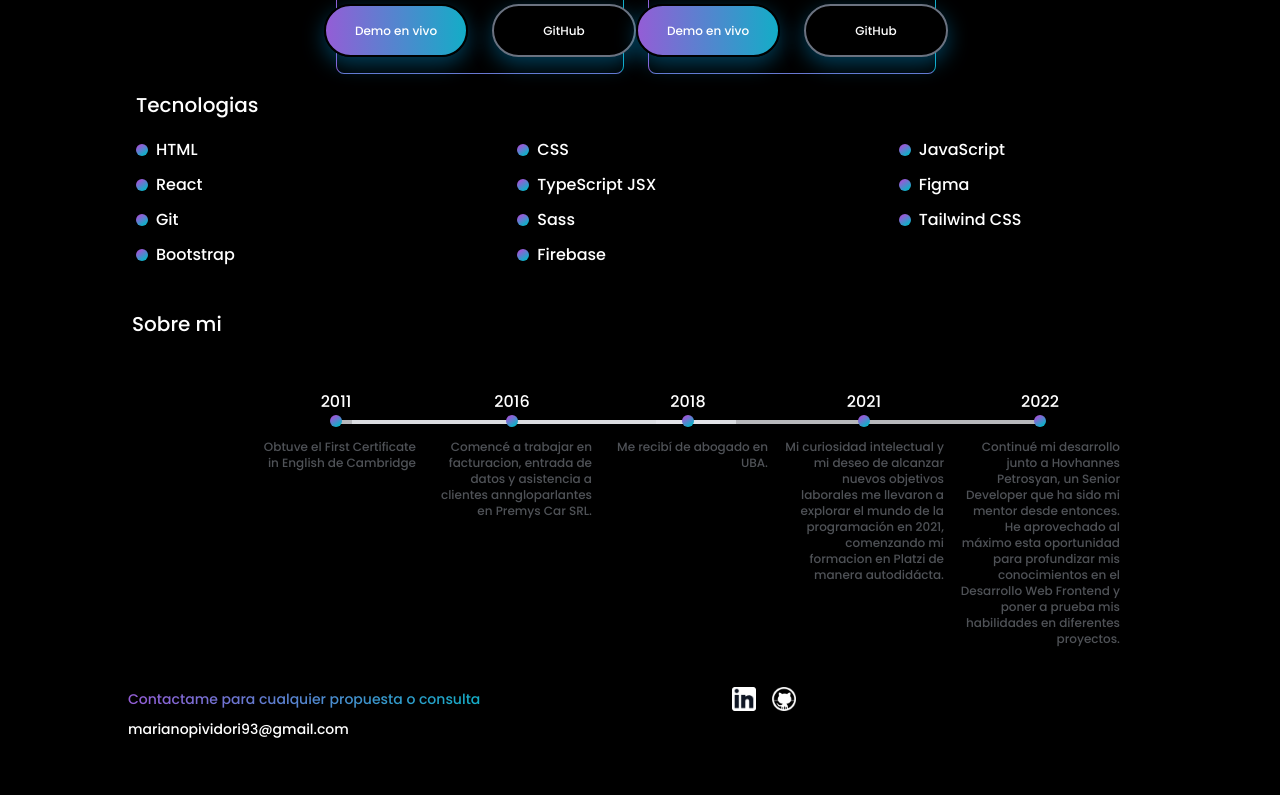
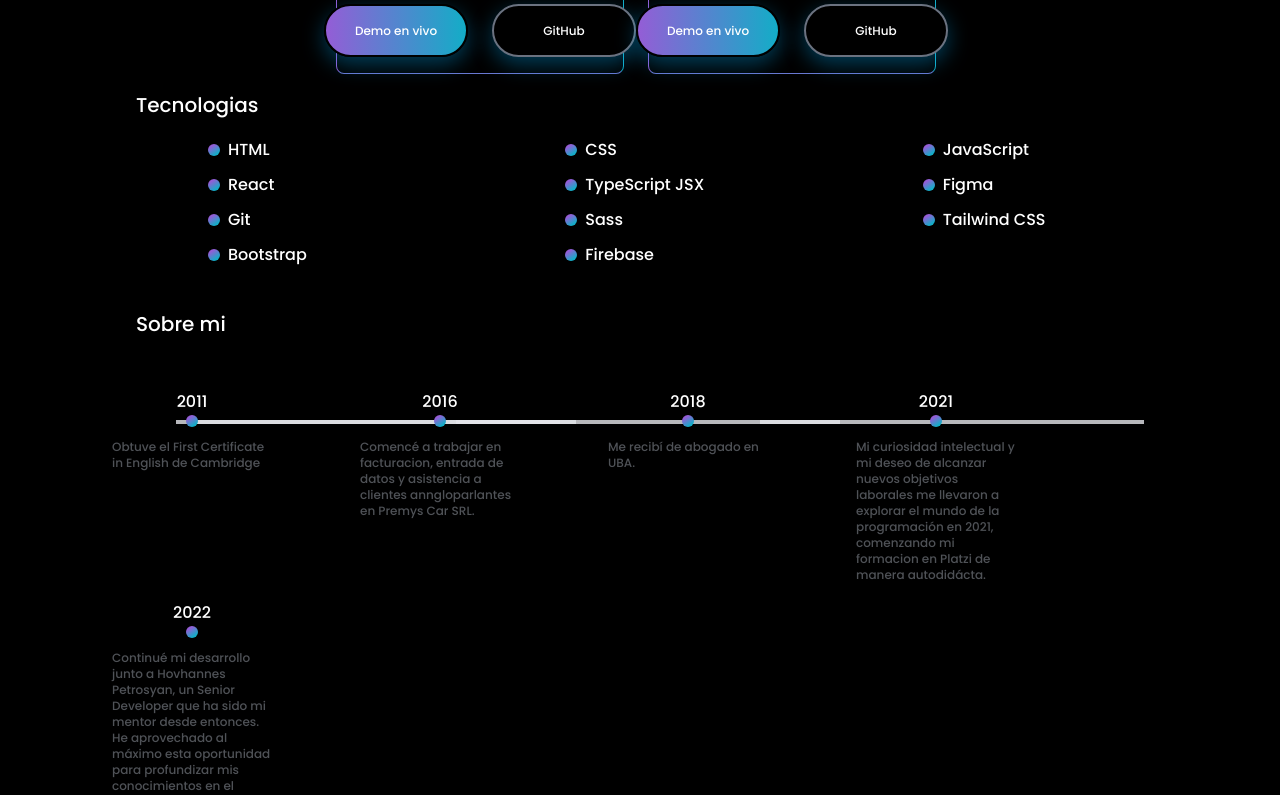
Before and after one commit to Marianopiv/portfolio-piv, a React (Vite) app: page / in a window 1280 px wide. Shown: the part 1840-2635 px from the top of the page. Before the commit the page ends 2595 px from the top, so only its background shows below. Built offline with nearby package versions, Linux system fonts and the light colour scheme.

Commit message:
agrego mas cosas de responsive

```diff
--- a/src/components/aboutMe/AboutMe.jsx
+++ b/src/components/aboutMe/AboutMe.jsx
@@ -7,16 +7,16 @@ const AboutMe = () => {
     <div className="bg-black text-white pl-4 lg:pl-24">
       <div className="bg-black  h-24 flex  items-center drop-shadow-xl">
         <h3
-          className=" font-bold portfolioTitle text-left sm:pl-9"
+          className=" font-bold portfolioTitle text-left sm:pl-8 lg:pl-10"
           id="sobremi"
         >
           Sobre mi
         </h3>
       </div>
-      <div className="flex flex-col items-center justify-center mt-4 ">
+      <div className="flex flex-col items-center justify-center mt-4 xl:pr-14 2xl:pr-20 ">
         <div className="flex gap-4 flex-wrap relative  md:hidden">
           {sobreMi.map(({ año, logro }, index) => (
-            <div key={index} className="flex flex-wrap w-screen gap-4 sm:pl-10">
+            <div key={index} className="flex flex-wrap w-screen gap-4 sm:pl-8">
               <p className="w-8 mr-1">{año}</p>
               <div className="item-point w-3 z-20 "></div>
 
@@ -25,15 +25,15 @@ const AboutMe = () => {
               </p>
             </div>
           ))}
-          <div className="absolute border-2 opacity-80 h-80  left-14 sm:left-24"></div>
+          <div className="absolute border-2 opacity-80 h-80  left-14 sm:left-custom"></div>
         </div>
         <div className="hidden gap-4 flex-wrap relative md:flex">
           {sobreMi.map(({ año, logro }, index) => (
-            <div key={index} className="flex items-center flex-wrap flex-col">
+            <div key={index} className="flex items-center md:pl-4 flex-wrap flex-col xl:pr-14">
               <p className="">{año}</p>
               <div className="item-point w-3 z-20 "></div>
 
-              <p className="w-40 text-right text-xs text-[#4f5257] story pt-3 ">
+              <p className="w-40 text-right text-xs text-[#4f5257] story pt-3 xl:text-left ">
                 {logro.slice(0,274)}
               </p>
             </div>
@@ -41,6 +41,7 @@ const AboutMe = () => {
           <div className="absolute border-2 opacity-80 w-96 top-8  left-24"></div>
           <div className="absolute border-2 opacity-80 w-96 top-8  left-20"></div>
           <div className="absolute border-2 opacity-80 w-96 top-8  right-20"></div>
+          <div className="hidden xl:flex absolute border-2 opacity-80 w-96 top-8  right-96"></div>
         </div>
       </div>
     </div>
--- a/src/components/aboutMe/aboutMe.css
+++ b/src/components/aboutMe/aboutMe.css
@@ -7,3 +7,8 @@
     text-align: left;
 
 }
+@media (min-width: 640px) {
+    .sm\:left-custom {
+        left: 5.6rem!important;
+    }
+}
--- a/src/components/footer/Footer.jsx
+++ b/src/components/footer/Footer.jsx
@@ -3,12 +3,12 @@ import { icons } from "../../config/config";
 
 const Footer = () => {
   return (
-    <div className="flex flex-col gap-2 pb-4 sm:pl-9 lg:pl-28">
+    <div className="flex flex-col gap-2 pb-4 sm:pl-9 lg:pl-28 xl:pl-32">
     <div className="flex px-4 pt-10 items-center">
       <h3 className="title text-sm text-left">
         Contactame para cualquier propuesta o consulta
       </h3>
-      <div className="flex gap-4 justify-center w-2/4">
+      <div className="flex gap-4 justify-center w-2/4 lg:justify-end lg:gap-4 lg:ml-24">
         {icons.map((item, index) => (
           <img key={index} className="w-6 h-6" src={item} alt="" />
         ))}
--- a/src/components/tecnologias/Tecnologias.jsx
+++ b/src/components/tecnologias/Tecnologias.jsx
@@ -13,7 +13,7 @@ const Tecnologias = () => {
           Tecnologias
         </h3>
       </div>
-      <div className="flex flex-wrap  items-center text-white text-left pl-2">
+      <div className="flex flex-wrap  items-center text-white text-left pl-2 xl:pl-20 2xl:pl-28">
         {tecnologias.map((item) => (
           <div key={item} className="flex items-center gap-2 w-1/2 sm:w-1/3 pb-2">
             <div className="item-point w-3"></div>
```
